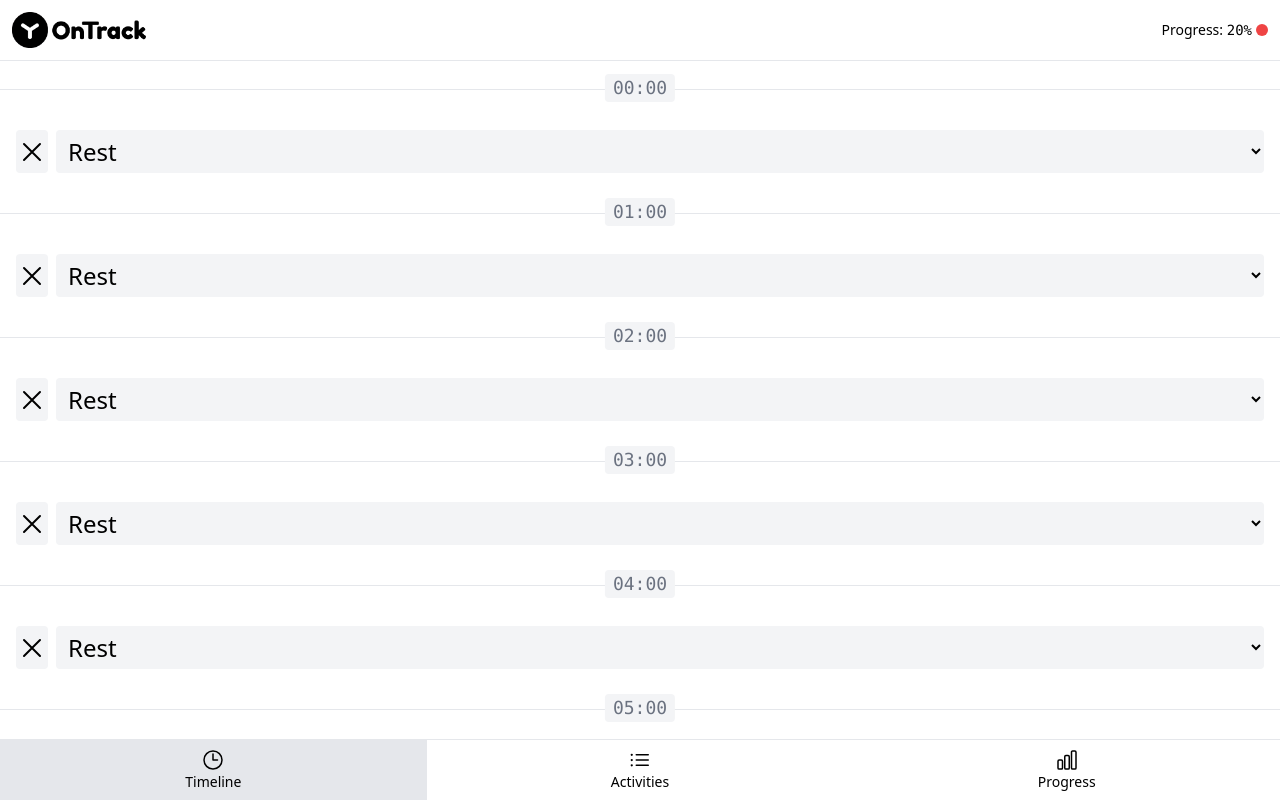
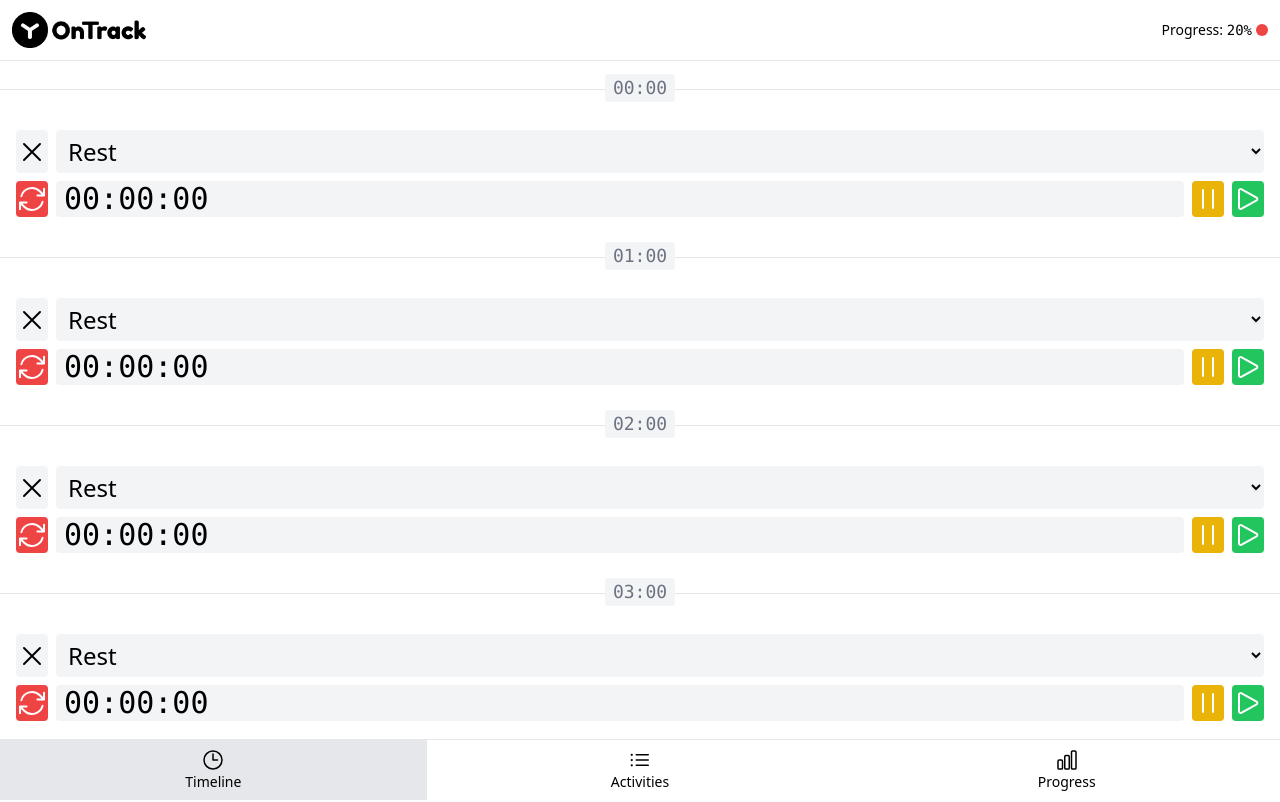
Before and after one commit to PTarasyuk/ontrack, a Vue app: page /#timeline in a window 1280 px wide. Shown: the top 802 px of the page. Built offline with nearby package versions, Linux system fonts and the light colour scheme.

Commit message:
Stopwatch markup

```diff
--- a/src/components/BaseButton.vue
+++ b/src/components/BaseButton.vue
@@ -1,8 +1,16 @@
 <script>
-import { BUTTON_TYPE_PRIMARY, BUTTON_TYPE_NEUTRAL, BUTTON_TYPE_DANGER } from '@/constants'
+import {
+  BUTTON_TYPE_PRIMARY,
+  BUTTON_TYPE_SUCCESS,
+  BUTTON_TYPE_WARNING,
+  BUTTON_TYPE_NEUTRAL,
+  BUTTON_TYPE_DANGER,
+} from '@/constants'
 
 const typeClasses = {
   [BUTTON_TYPE_PRIMARY]: 'bg-purple-500 enabled:hover:bg-purple-600 text-white',
+  [BUTTON_TYPE_SUCCESS]: 'bg-green-500 enabled:hover:bg-green-600 text-white',
+  [BUTTON_TYPE_WARNING]: 'bg-yellow-500 enabled:hover:bg-yellow-600 text-white',
   [BUTTON_TYPE_NEUTRAL]: 'bg-gray-100 enabled:hover:bg-gray-200',
   [BUTTON_TYPE_DANGER]: 'bg-red-500 enabled:hover:bg-red-600 text-white',
 }
--- a/src/components/TimelineItem.vue
+++ b/src/components/TimelineItem.vue
@@ -7,7 +7,14 @@ import {
 } from '@/validators.js'
 import BaseSelect from './BaseSelect.vue'
 import TimelineHour from './TimelineHour.vue'
-import { NULLABLE_ACTIVITY } from '@/constants'
+import {
+  BUTTON_TYPE_DANGER,
+  BUTTON_TYPE_WARNING,
+  BUTTON_TYPE_SUCCESS,
+  NULLABLE_ACTIVITY,
+} from '@/constants'
+import BaseButton from './BaseButton.vue'
+import { ArrowPathIcon, PauseIcon, PlayIcon } from '@heroicons/vue/24/outline'
 
 const props = defineProps({
   timelineItem: {
@@ -49,5 +56,19 @@ function findActivityById(id) {
       :options="activitySelectOptions"
       @select="selectActivity"
     />
+    <div class="flex w-full gap-2">
+      <BaseButton :type="BUTTON_TYPE_DANGER">
+        <ArrowPathIcon class="h-8" />
+      </BaseButton>
+      <div class="flex flex-grow items-center rounded bg-gray-100 px-2 font-mono text-3xl">
+        00:00:00
+      </div>
+      <BaseButton :type="BUTTON_TYPE_WARNING">
+        <PauseIcon class="h-8" />
+      </BaseButton>
+      <BaseButton :type="BUTTON_TYPE_SUCCESS">
+        <PlayIcon class="h-8" />
+      </BaseButton>
+    </div>
   </li>
 </template>
--- a/src/constants.js
+++ b/src/constants.js
@@ -2,10 +2,18 @@ import { ClockIcon, ListBulletIcon, ChartBarIcon } from '@heroicons/vue/24/outli
 import { generatePeriodSelectOptions } from '@/functions'
 
 export const BUTTON_TYPE_PRIMARY = 'primary'
+export const BUTTON_TYPE_SUCCESS = 'success'
+export const BUTTON_TYPE_WARNING = 'warning'
 export const BUTTON_TYPE_NEUTRAL = 'neutral'
 export const BUTTON_TYPE_DANGER = 'danger'
 
-export const BUTTON_TYPES = [BUTTON_TYPE_PRIMARY, BUTTON_TYPE_NEUTRAL, BUTTON_TYPE_DANGER]
+export const BUTTON_TYPES = [
+  BUTTON_TYPE_PRIMARY,
+  BUTTON_TYPE_SUCCESS,
+  BUTTON_TYPE_WARNING,
+  BUTTON_TYPE_NEUTRAL,
+  BUTTON_TYPE_DANGER,
+]
 
 export const PAGE_TIMELINE = 'timeline'
 export const PAGE_ACTIVITIES = 'activities'
```
